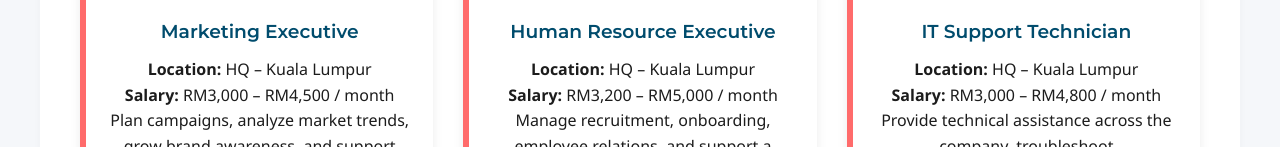
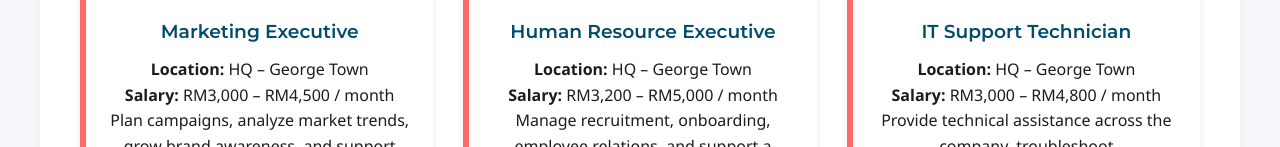
Before and after one commit to haziq-danial-03/royal-bites, a plain HTML site: page career.html in a window 1280 px wide. Shown: the part 1988-2135 px from the top of the page. Drawn offline with Linux system fonts and the light colour scheme.

Commit message:
Update career.html

```diff
--- a/career.html
+++ b/career.html
@@ -147,7 +147,7 @@
       <img src="images/jobs/marketing.jpg" alt="Marketing Executive">
       <div class="job-info">
         <h3>Marketing Executive</h3>
-        <p><strong>Location:</strong> HQ – Kuala Lumpur</p>
+        <p><strong>Location:</strong> HQ – George Town</p>
         <p><strong>Salary:</strong> RM3,000 – RM4,500 / month</p>
         <p>Plan campaigns, analyze market trends, grow brand awareness, and support digital promotions for new launches and seasonal offers.</p>
         <ul>
@@ -164,7 +164,7 @@
       <img src="images/jobs/hr.jpg" alt="HR Executive">
       <div class="job-info">
         <h3>Human Resource Executive</h3>
-        <p><strong>Location:</strong> HQ – Kuala Lumpur</p>
+        <p><strong>Location:</strong> HQ – George Town</p>
         <p><strong>Salary:</strong> RM3,200 – RM5,000 / month</p>
         <p>Manage recruitment, onboarding, employee relations, and support a positive work culture across all outlets.</p>
         <ul>
@@ -181,7 +181,7 @@
       <img src="images/jobs/it.jpg" alt="IT Support Technician">
       <div class="job-info">
         <h3>IT Support Technician</h3>
-        <p><strong>Location:</strong> HQ – Kuala Lumpur</p>
+        <p><strong>Location:</strong> HQ – George Town</p>
         <p><strong>Salary:</strong> RM3,000 – RM4,800 / month</p>
         <p>Provide technical assistance across the company, troubleshoot hardware/software issues, and maintain IT systems for seamless operations across all outlets.</p>
         <ul>
```
